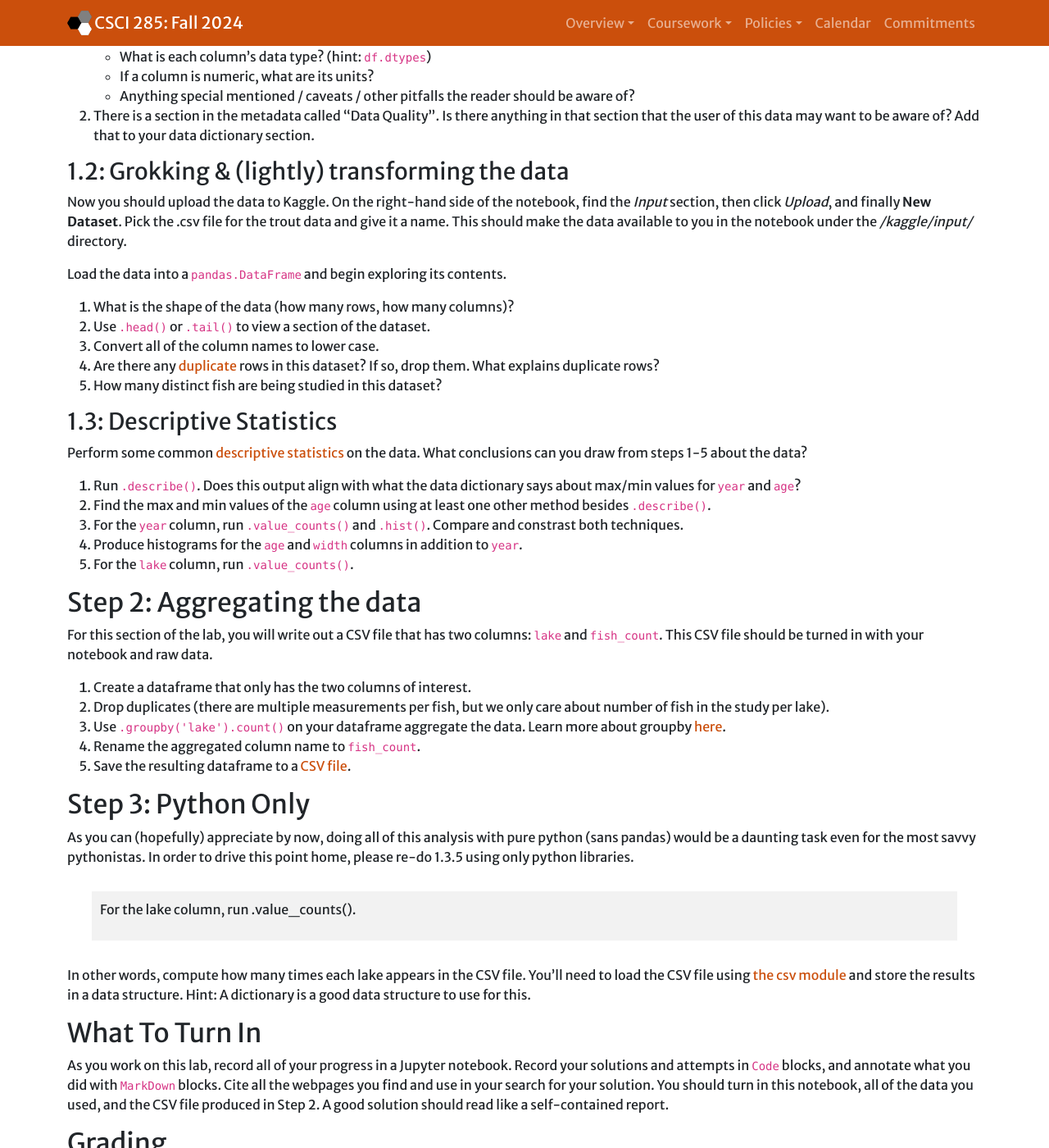
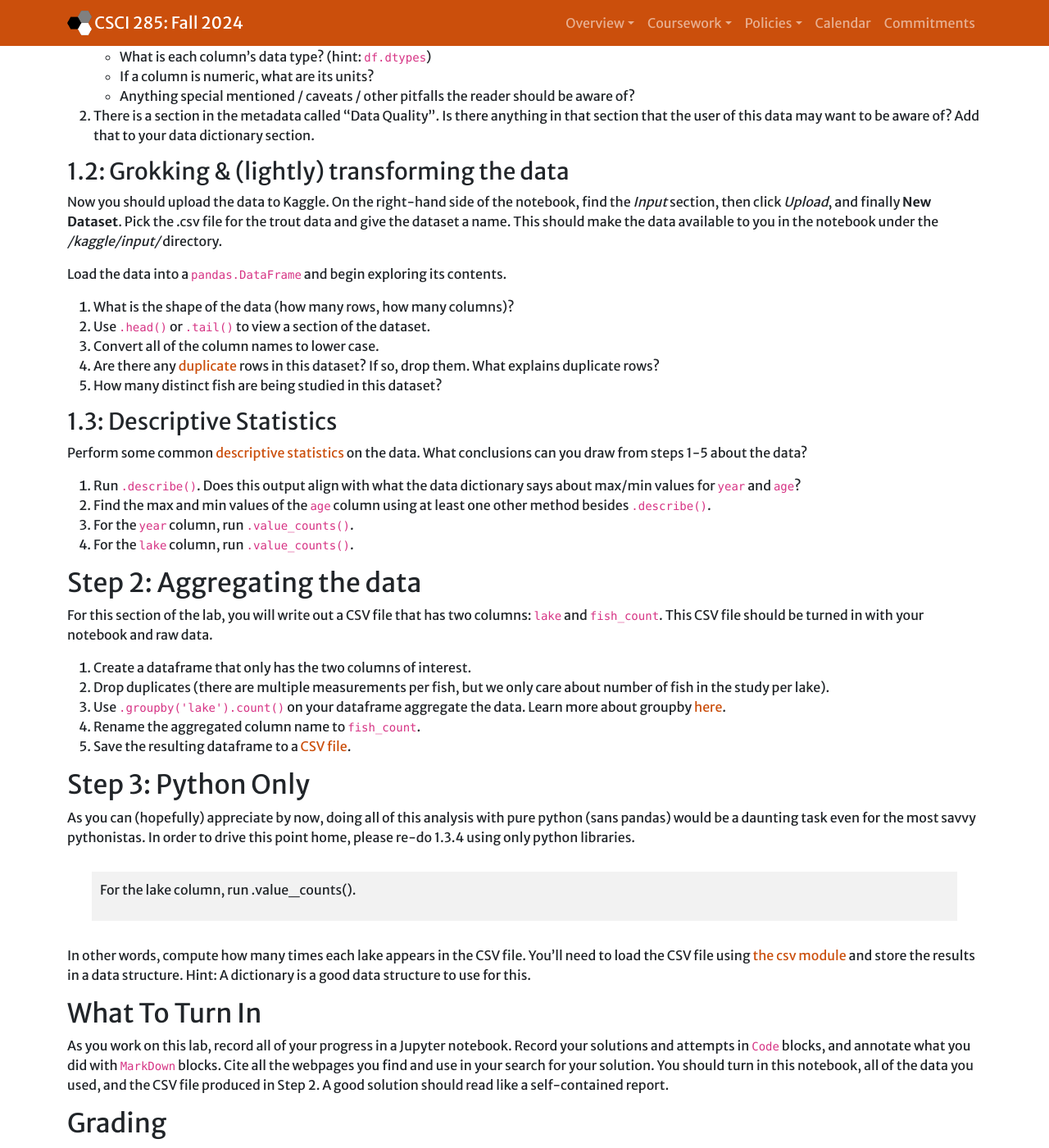
Before and after one commit to Hendrix-CS/csci285, a Jekyll site: the page built from labs/pandas.md, in a window 1280 px wide and 1400 px high, scrolled down 780 px. Shown: the whole window at 82% size. Built offline with Jekyll 4.4.1, drawn with Linux system fonts in a browser that asks for light colours; nearby versions of some CDN libraries; our own code applies the rules of GitHub Pages for plain Markdown files; some of the changed text lies outside the part shown.

Commit message:
Lab 1 updates

```diff
--- a/labs/pandas.md
+++ b/labs/pandas.md
@@ -13,9 +13,9 @@ The data you'll need can be downloaded as a zip file [here](https://alaska.usgs.
 
 ## Setting up Kaggle
 
-To analyze our data this semester, we will be using [Kaggle](https://www.kaggle.com/) and Jupyter Notebooks. First you will need to have an account created in Kaggle.
+To analyze our data this semester, we will be using [Kaggle](https://www.kaggle.com/) which hosts Jupyter Notebooks. First you will need to have an account created in Kaggle.
 
-Next, you should make a **New Notebook** using the large + icon. Kaggle has the ability to run both **R** and **Python** notebooks, so **make sure you are creating a python notebook**. If the notebook started in R, find the *Session options* section on the right side, and change this to *Python*.
+Next, you should make a **New Notebook** using the large + icon. Kaggle has the ability to run both **R** and **Python** notebooks, so **make sure you are creating a Python notebook**. If the notebook started in R, find the *Session options* section on the right side, and change this to *Python*.
 
 ## Step 1: Understanding the data
 Download the archive and unzip it to find the following three files:
@@ -35,36 +35,35 @@ The included metadata files (.html or .xml) can be thought of as a [data diction
 2. There is a section in the metadata called "Data Quality". Is there anything in that section that the user of this data may want to be aware of? Add that to your data dictionary section.
 
 ### 1.2: Grokking & (lightly) transforming the data
-Now you should upload the data to Kaggle. On the right-hand side of the notebook, find the *Input* section, then click *Upload*, and finally **New Dataset**. Pick the .csv file for the trout data and give it a name. This should make the data available to you in the notebook under the */kaggle/input/* directory.
+Now you should upload the data to Kaggle. On the right-hand side of the notebook, find the *Input* section, then click *Upload*, and finally **New Dataset**. Pick the .csv file for the trout data and give the dataset a name. This should make the data available to you in the notebook under the */kaggle/input/* directory.
 
 Load the data into a `pandas.DataFrame` and begin exploring its contents.
 
 1. What is the shape of the data (how many rows, how many columns)?
 2. Use `.head()` or `.tail()` to view a section of the dataset.
 3. Convert all of the column names to lower case.
-4. Are there any [duplicate](https://chrisalbon.com/code/python/data_wrangling/pandas_delete_duplicates/) rows in this dataset? If so, drop them. What explains duplicate rows?
+4. Are there any [duplicate](https://pandas.pydata.org/docs/reference/api/pandas.DataFrame.drop_duplicates.html) rows in this dataset? If so, drop them. What explains duplicate rows?
 5. How many distinct fish are being studied in this dataset?
 
 ### 1.3: Descriptive Statistics
-Perform some common [descriptive statistics](https://chrisalbon.com/code/python/data_wrangling/pandas_dataframe_descriptive_stats/) on the data. What conclusions can you draw from steps 1-5 about the data?
+Perform some common [descriptive statistics](https://pandas.pydata.org/docs/reference/api/pandas.DataFrame.describe.html) on the data. What conclusions can you draw from steps 1-5 about the data?
 
 1. Run `.describe()`. Does this output align with what the data dictionary says about max/min values for `year` and `age`?
 2. Find the max and min values of the `age` column using at least one other method besides `.describe()`.
-3. For the `year` column, run `.value_counts()` and `.hist()`. Compare and constrast both techniques.
-4. Produce histograms for the `age` and `width` columns in addition to `year`.
-5. For the `lake` column, run `.value_counts()`.
+3. For the `year` column, run `.value_counts()`.
+4. For the `lake` column, run `.value_counts()`.
 
 ## Step 2: Aggregating the data
 For this section of the lab, you will write out a CSV file that has two columns: `lake` and `fish_count`. This CSV file should be turned in with your notebook and raw data.
 
 1. Create a dataframe that only has the two columns of interest.
 2. Drop duplicates (there are multiple measurements per fish, but we only care about number of fish in the study per lake).
-3. Use `.groupby('lake').count()` on your dataframe aggregate the data. Learn more about groupby [here](https://chrisalbon.com/code/python/data_wrangling/pandas_apply_operations_to_groups/).
+3. Use `.groupby('lake').count()` on your dataframe aggregate the data. Learn more about groupby [here](https://pandas.pydata.org/docs/user_guide/groupby.html).
 4. Rename the aggregated column name to `fish_count`.
-5. Save the resulting dataframe to a [CSV file](https://chrisalbon.com/code/python/data_wrangling/pandas_saving_dataframe_as_csv/).
+5. Save the resulting dataframe to a [CSV file](https://pandas.pydata.org/docs/reference/api/pandas.DataFrame.to_csv.html).
 
 ## Step 3: Python Only
-As you can (hopefully) appreciate by now, doing all of this analysis with pure python (sans pandas) would be a daunting task even for the most savvy pythonistas. In order to drive this point home, please re-do 1.3.5 using only python libraries.
+As you can (hopefully) appreciate by now, doing all of this analysis with pure python (sans pandas) would be a daunting task even for the most savvy pythonistas. In order to drive this point home, please re-do 1.3.4 using only python libraries.
 
 > For the lake column, run .value_counts().
 
```
Also changed, not shown: index.md (+1 -1 lines).
